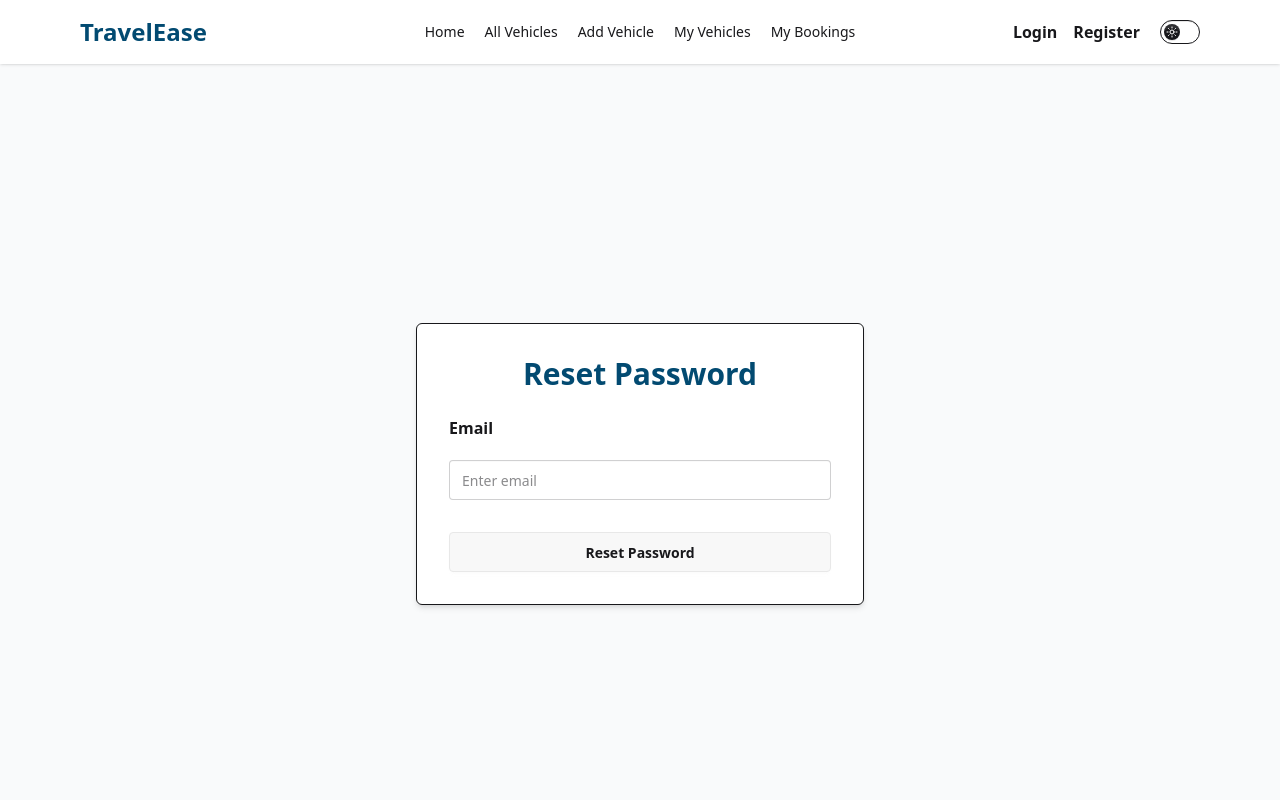
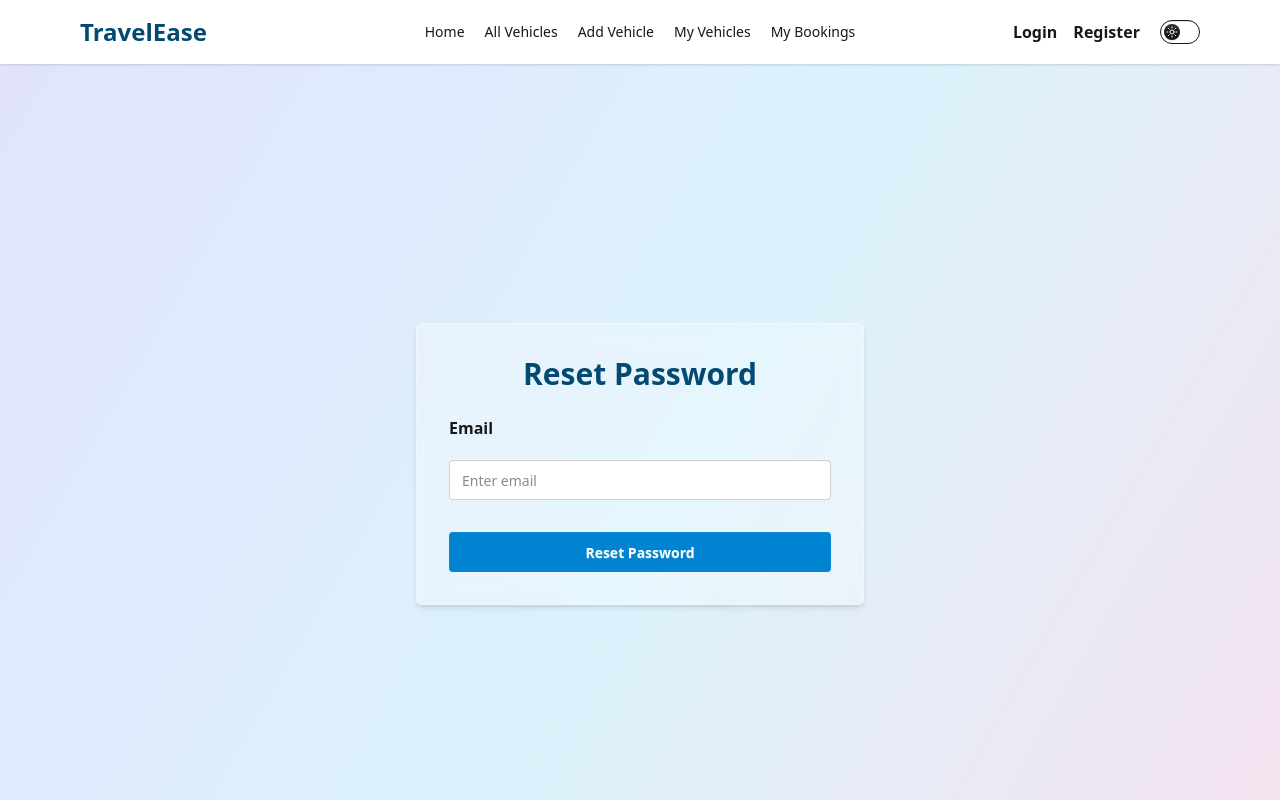
Before and after one commit to suronjit02/TravelEase, a React (Vite) app in the folder client/: page /reset-password in a window 1280 px wide. Shown: the top 800 px of the page. Built offline with nearby package versions, Linux system fonts and the light colour scheme; no server answers.

Commit message:
date format and resetPassword page

```diff
--- a/client/package.json
+++ b/client/package.json
@@ -13,6 +13,8 @@
     "@tailwindcss/vite": "^4.1.17",
     "aos": "^2.3.4",
     "axios": "^1.13.2",
+    "date-fns": "^4.1.0",
+    "date-fns-tz": "^3.2.0",
     "firebase": "^12.6.0",
     "framer-motion": "^12.23.25",
     "react": "^19.2.0",
--- a/client/src/pages/ResetPassword.jsx
+++ b/client/src/pages/ResetPassword.jsx
@@ -26,10 +26,10 @@ const ResetPassword = () => {
   };
 
   return (
-    <div className="w-full min-h-screen flex items-center justify-center bg-gray-50 px-4 sm:px-6">
+    <div className="w-full min-h-screen flex items-center justify-center px-4 sm:px-6">
       <form
         onSubmit={handleReset}
-        className="w-full max-w-md bg-white rounded-md border shadow-md p-6 sm:p-8"
+        className="w-full max-w-md bg-white/30 backdrop-blur-md border-white/30 rounded-md border shadow-md p-6 sm:p-8"
       >
         <h2 className="text-2xl sm:text-3xl font-bold text-center text-sky-900 mb-6">
           Reset Password
@@ -49,7 +49,7 @@ const ResetPassword = () => {
           {message && <p className="text-green-600 mt-1">{message}</p>}
           {error && <p className="text-red-600 mt-1">{error}</p>}
 
-          <button className="btn mt-4 w-full py-2 transition">
+          <button className="btn border-none bg-sky-600 hover:bg-sky-700 text-white mt-4 w-full py-2 transition">
             Reset Password
           </button>
         </div>
--- a/client/src/pages/private/MyBooking.jsx
+++ b/client/src/pages/private/MyBooking.jsx
@@ -1,6 +1,7 @@
 import { useContext, useEffect, useState } from "react";
 import axios from "axios";
 import { AuthContext } from "../../provider/AuthProvider";
+import { format } from "date-fns";
 
 const MyBooking = () => {
   const { user } = useContext(AuthContext);
@@ -24,7 +25,9 @@ const MyBooking = () => {
 
       {bookings.length > 0 && (
         <div className="flex flex-col gap-5">
-          {bookings.map((item) => (
+          {bookings.map((item) => {
+            const bookedDate = new Date(item.bookedAt); // শুধু Date object
+            return (
               <div
                 key={item._id}
                 className="flex flex-col sm:flex-row items-start sm:items-center justify-between shadow-sm rounded-lg p-4 sm:p-3 xs:p-2 gap-3"
@@ -44,17 +47,9 @@ const MyBooking = () => {
                   </span>
                 </div>
 
-              <div className=" text-sm sm:text-xs xs:text-xs">
+                <div className="text-sm sm:text-xs xs:text-xs">
                   <p>Booking Time</p>
-                {new Date(item.bookedAt).toLocaleString("en-BD", {
-                  timeZone: "Asia/Dhaka",
-                  day: "2-digit",
-                  month: "2-digit",
-                  year: "numeric",
-                  hour: "2-digit",
-                  minute: "2-digit",
-                  hour12: true,
-                })}
+                  {format(bookedDate, "dd/MM/yyyy hh:mm a")}
                 </div>
 
                 <p className="font-semibold text-sky-900 text-sm sm:text-xs xs:text-xs">
@@ -63,7 +58,8 @@ const MyBooking = () => {
 
                 <p className="text-sm sm:text-xs xs:text-xs">{item.location}</p>
               </div>
-          ))}
+            );
+          })}
         </div>
       )}
     </div>
```
Also changed, not shown: 1 other file (tests, documents, lock files or other folders). Lines whose indentation alone changed are shown as unchanged.
